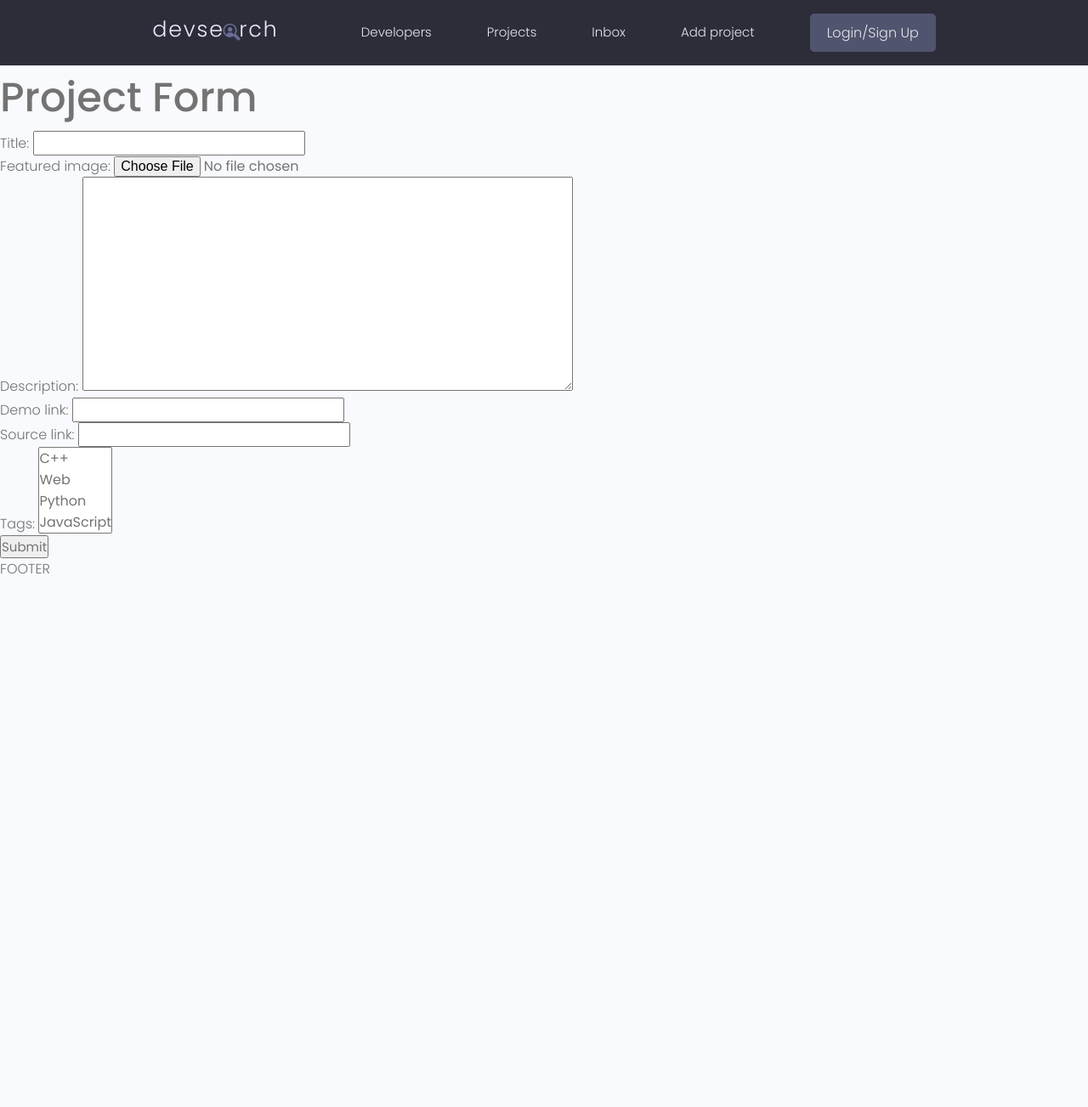
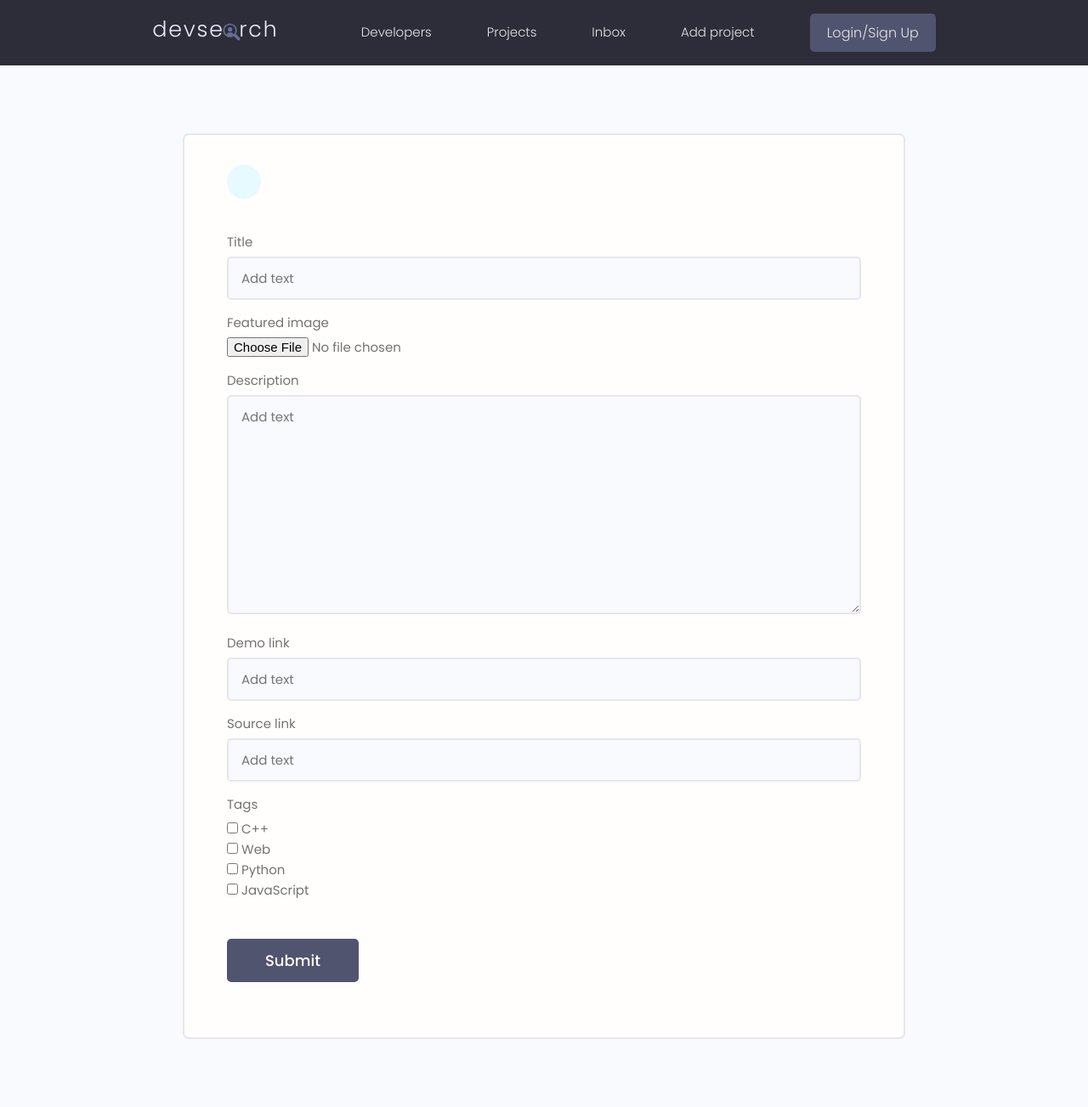
Before and after one commit to dimkael/DevSearchWebsite, a Django app: page /create-project/ in a window 1280 px wide. Shown: the whole page at 85% size. Before the commit the page ends 675 px from the top, so only its background shows below. Run offline with Django 3.2, Linux system fonts and the light colour scheme; data comes from the database, SQL or seed files in the repository; both versions use the stored data as it was after the commit; some libraries are stand-ins or nearby versions.

Commit message:
added add project form layout

```diff
--- a/projects/forms.py
+++ b/projects/forms.py
@@ -1,5 +1,6 @@
 from django.forms import ModelForm
 from .models import Project
+from django import forms
 
 
 class ProjectForm(ModelForm):
@@ -8,3 +9,15 @@ class ProjectForm(ModelForm):
         fields = [
             'title', 'featured_image', 'description', 'demo_link', 'source_link', 'tags'
         ]
+        widgets = {
+            'tags': forms.CheckboxSelectMultiple()
+        }
+
+    def __init__(self, *args, **kwargs):
+        super(ProjectForm, self).__init__(*args, **kwargs)
+
+        for name, field in self.fields.items():
+            field.widget.attrs.update({
+                'class': 'input input--text',
+                'placeholder': 'Add text'
+            })
--- a/projects/templates/projects/project_form.html
+++ b/projects/templates/projects/project_form.html
@@ -2,12 +2,26 @@
 
 {% block content %}
 
-    <h1>Project Form</h1>
+<main class="formPage my-xl">
+    <div class="content-box">
+        <div class="formWrapper">
+            <a class="backButton" href="#"><i class="im im-angle-left"></i></a>
+            <br>
 
-    <form action="" method="POST" enctype="multipart/form-data">
-        {% csrf_token %}
-        {{ form.as_p }}
-        <input type="submit">
-    </form>
+            <form class="form" method="POST" enctype="multipart/form-data">
+                {% csrf_token %}
+
+                {% for field in form %}
+                <div class="form__field">
+                    <label for="formInput#text">{{ field.label }}</label>
+                    {{ field }}
+                </div>
+                {% endfor %}
+
+                <input class="btn btn--sub btn--lg  my-md" type="submit" value="Submit">
+            </form>
+        </div>
+    </div>
+</main>
 
 {% endblock content %}
--- a/static/styles/app.css
+++ b/static/styles/app.css
@@ -853,6 +853,10 @@ img {
   margin-top: 2rem;
 }
 
+ul li {
+  list-style-type: none;
+}
+
 
 
 /*=======================
--- a/templates/main.html
+++ b/templates/main.html
@@ -19,7 +19,5 @@
     {% block content %}
 
     {% endblock content %}
-
-    <p>FOOTER</p>
 </body>
 </html>
```
Also changed, not shown: db.sqlite3, static/images/shortcut-1.png (added).
